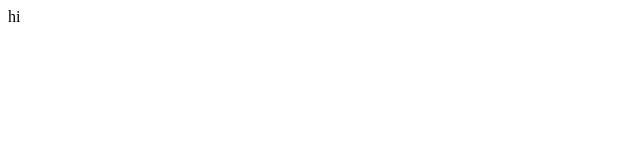
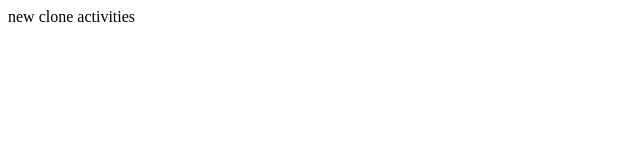
Before and after one commit to WD-Projects/Biker-Zone-Landing-Page, a plain HTML site: page index.html in a window 1280 px wide. Shown: the whole page, without its empty margins (0-640 px from the left). Drawn offline with Linux system fonts and the light colour scheme.

Commit message:
new active

```diff
--- a/index.html
+++ b/index.html
@@ -6,6 +6,6 @@
     <title>Document</title>
 </head>
 <body>
-    hi
+    new clone activities
 </body>
 </html>
```
